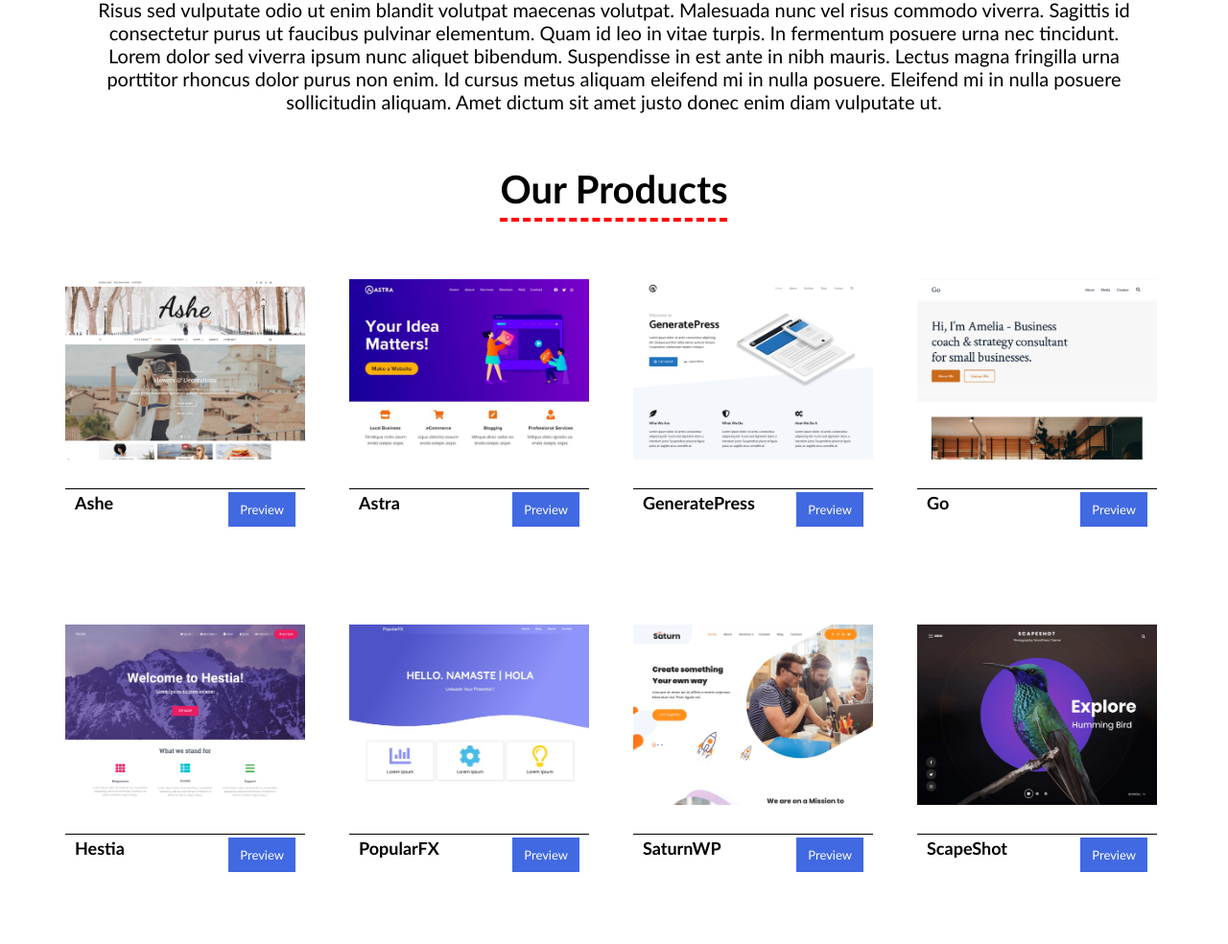
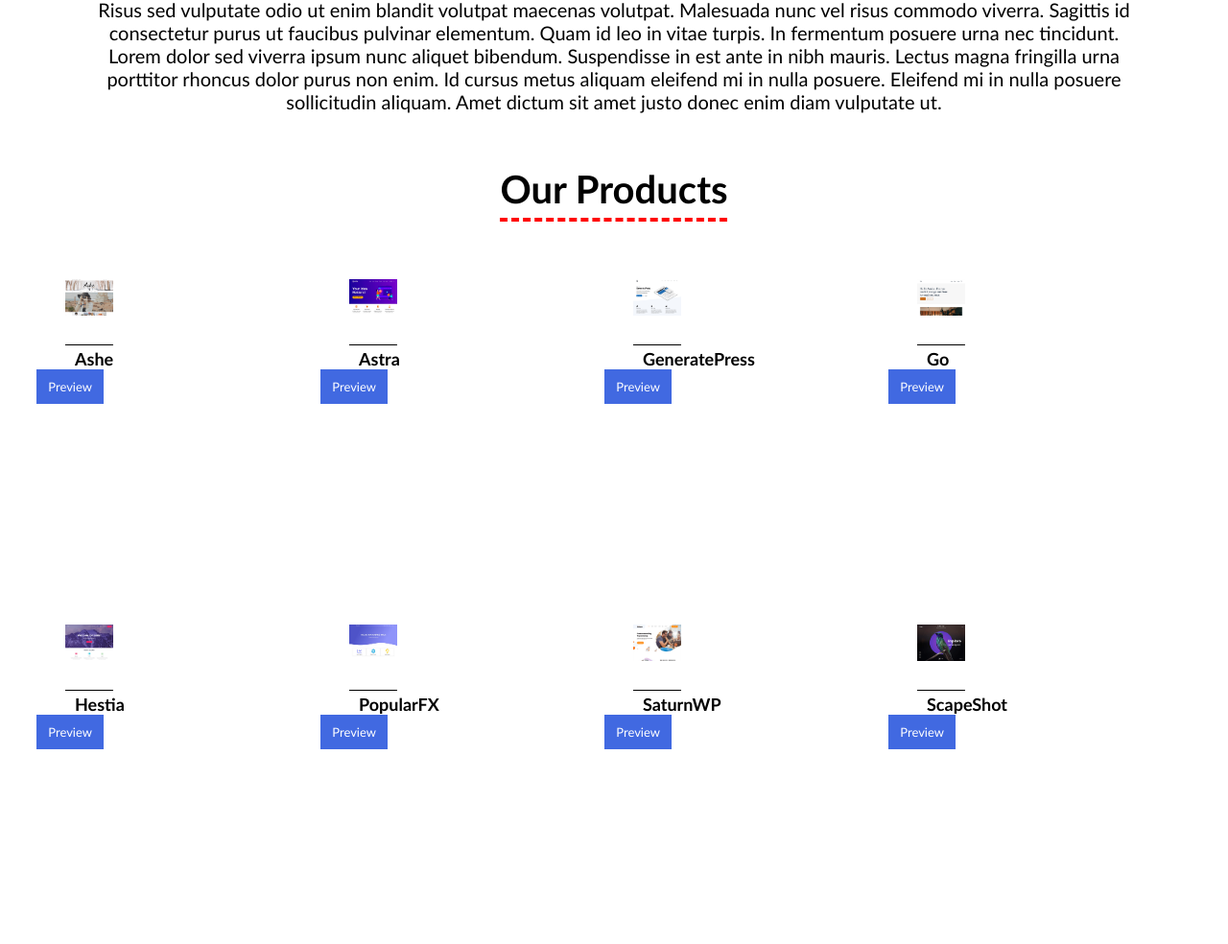
Before and after one commit to Nanda-123/website.github.io, a plain HTML site: page index.html in a window 1280 px wide. Shown: the part 1028-2012 px from the top of the page at 96% size. Drawn offline with Linux system fonts and the light colour scheme.

Commit message:
Update index.css

```diff
--- a/index.css
+++ b/index.css
@@ -216,7 +216,7 @@ html{
 }
 
 .cards ul li .indicard{
-    width: 250px;
+    width: 50px;
     height: 300px;
     margin: 20px 0;
 }
```
